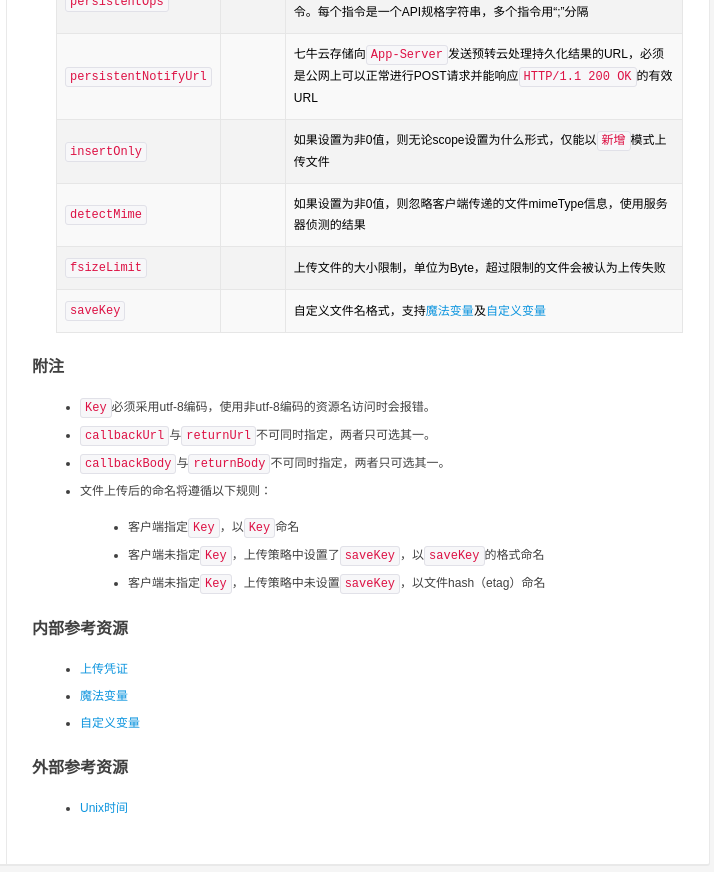
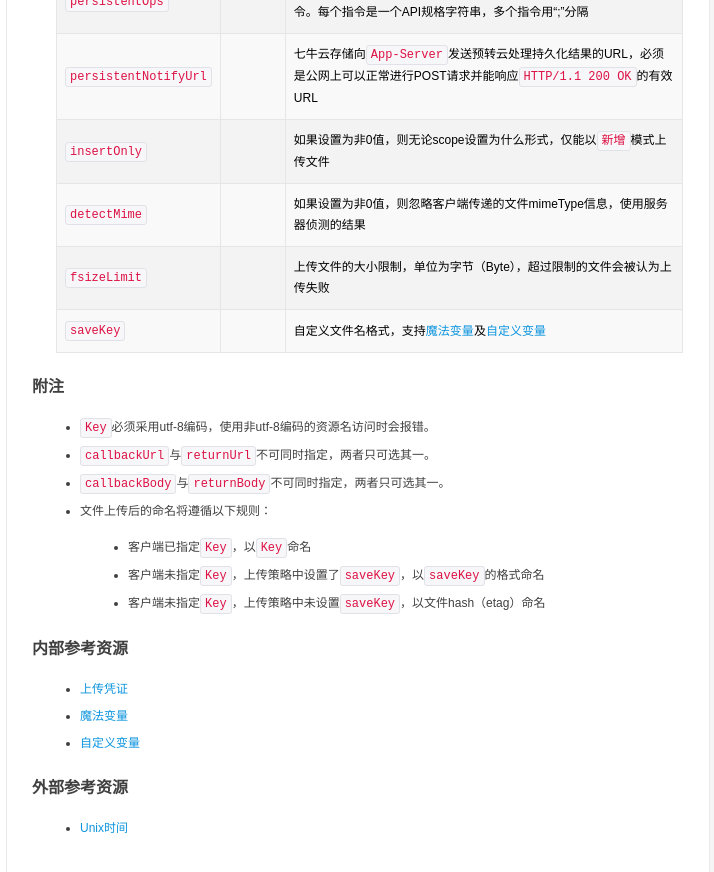
Before and after one commit to qiniu/developer.qiniu.com, a Jekyll site: the page built from docs/v6/api/reference/security/put-policy.md, in a window 1280 px wide and 900 px high, scrolled down 1468 px. Shown: the top 872 px of the window, without its empty margins (411-1125 px from the left). Built offline with Jekyll 4.4.1, drawn with Linux system fonts in a browser that asks for light colours; nearby versions of some CDN libraries; library files that are not in the unit come from our copies.

Commit message:
review fix

```diff
--- a/docs/v6/api/reference/security/put-policy.md
+++ b/docs/v6/api/reference/security/put-policy.md
@@ -49,7 +49,7 @@ order: 980
 `persistentNotifyUrl` |      | 七牛云存储向`App-Server`发送预转云处理持久化结果的URL，必须是公网上可以正常进行POST请求并能响应`HTTP/1.1 200 OK`的有效URL
 `insertOnly`          |      | 如果设置为非0值，则无论scope设置为什么形式，仅能以`新增`模式上传文件
 `detectMime`          |      | 如果设置为非0值，则忽略客户端传递的文件mimeType信息，使用服务器侦测的结果
-`fsizeLimit`          |      | 上传文件的大小限制，单位为Byte，超过限制的文件会被认为上传失败
+`fsizeLimit`          |      | 上传文件的大小限制，单位为字节（Byte），超过限制的文件会被认为上传失败
 `saveKey`             |      | 自定义文件名格式，支持[魔法变量][magicVariablesHref]及[自定义变量][xVariablesHref]
 
 
@@ -61,7 +61,7 @@ order: 980
 - `callbackBody`与`returnBody`不可同时指定，两者只可选其一。
 - 文件上传后的命名将遵循以下规则：
 
-    - 客户端指定`Key`，以`Key`命名
+    - 客户端已指定`Key`，以`Key`命名
     - 客户端未指定`Key`，上传策略中设置了`saveKey`，以`saveKey`的格式命名
     - 客户端未指定`Key`，上传策略中未设置`saveKey`，以文件hash（etag）命名
 
```
